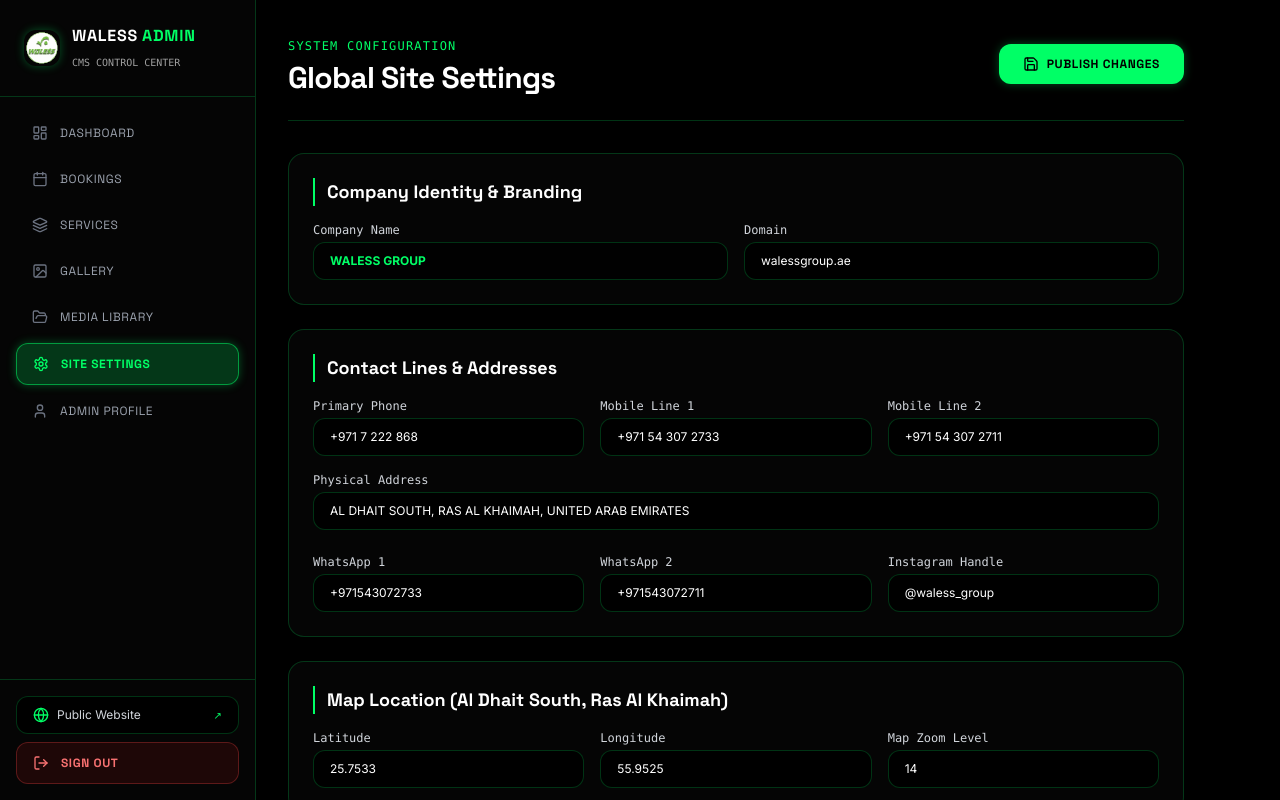
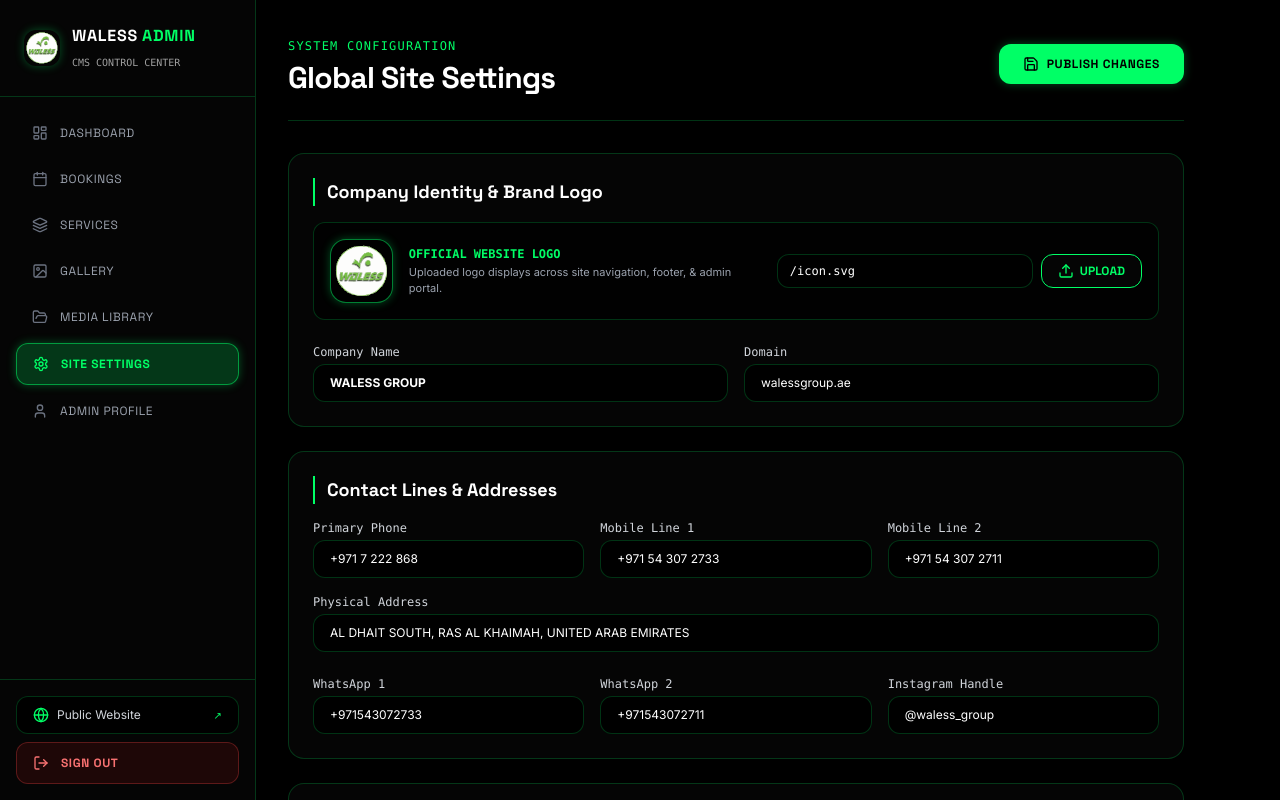
Before and after one commit to Adarsh1530/uae-carservice, a Next.js app: page /admin/settings in a window 1280 px wide. Shown: the top 800 px of the page. Built offline with nearby package versions, Linux system fonts and the light colour scheme; no server answers; the database is empty.

Commit message:
Add Logo Upload and Edit Manager to Site Settings

```diff
--- a/src/app/admin/settings/page.tsx
+++ b/src/app/admin/settings/page.tsx
@@ -1,7 +1,8 @@
 'use client';
 
 import React, { useEffect, useState } from 'react';
-import { Settings, Save, Loader2, CheckCircle2 } from 'lucide-react';
+import Image from 'next/image';
+import { Settings, Save, Loader2, CheckCircle2, Upload } from 'lucide-react';
 import { SiteSettings } from '@/lib/types';
 
 const DEFAULT_SETTINGS: SiteSettings = {
@@ -28,9 +29,10 @@
 };
 
 export default function AdminSettingsPage() {
-  const [settings, setSettings] = useState<SiteSettings>(DEFAULT_SETTINGS);
+  const [settings, setSettings] = useState<any>({ ...DEFAULT_SETTINGS, logoUrl: '/icon.svg' });
   const [loading, setLoading] = useState(true);
   const [saving, setSaving] = useState(false);
+  const [uploadingLogo, setUploadingLogo] = useState(false);
   const [successMsg, setSuccessMsg] = useState('');
 
   useEffect(() => {
@@ -38,12 +40,38 @@
       .then((res) => res.json())
       .then((data) => {
         if (data.success && data.settings) {
-          setSettings(data.settings);
+          setSettings({ ...DEFAULT_SETTINGS, logoUrl: '/icon.svg', ...data.settings });
         }
       })
       .catch((e) => console.warn('Fetch site settings error:', e))
       .finally(() => setLoading(false));
   }, []);
+
+  const handleLogoUpload = async (e: React.ChangeEvent<HTMLInputElement>) => {
+    const file = e.target.files?.[0];
+    if (!file) return;
+    setUploadingLogo(true);
+    const data = new FormData();
+    data.append('file', file);
+    data.append('category', 'Logos');
+
+    try {
+      const res = await fetch('/api/upload', {
+        method: 'POST',
+        body: data,
+      });
+      const resData = await res.json();
+      if (resData.success && resData.url) {
+        setSettings((prev: any) => ({ ...prev, logoUrl: resData.url }));
+      } else {
+        alert(resData.error || 'Upload failed');
+      }
+    } catch (err) {
+      console.error('Logo upload error:', err);
+    } finally {
+      setUploadingLogo(false);
+    }
+  };
 
   const handleSave = async (e: React.FormEvent) => {
     e.preventDefault();
@@ -59,8 +87,8 @@
 
       const data = await res.json();
       if (data.success) {
-        setSuccessMsg('Site settings updated successfully!');
-        if (data.settings) setSettings(data.settings);
+        setSuccessMsg('Site settings and logo updated successfully!');
+        if (data.settings) setSettings((prev: any) => ({ ...prev, ...data.settings }));
         setTimeout(() => setSuccessMsg(''), 4000);
       } else {
         alert(data.error || 'Failed to update settings');
@@ -106,19 +134,56 @@
       )}
 
       <form onSubmit={handleSave} className="space-y-6">
-        {/* Company Identity */}
+        {/* Company Identity & Logo */}
         <div className="p-6 rounded-2xl bg-brand-surface border border-brand-border space-y-4">
           <h3 className="font-heading font-bold text-lg text-white border-l-2 border-brand-green pl-3">
-            Company Identity & Branding
+            Company Identity & Brand Logo
           </h3>
-          <div className="grid grid-cols-1 sm:grid-cols-2 gap-4">
+
+          {/* Logo Upload Section */}
+          <div className="p-4 rounded-xl bg-black/80 border border-brand-border flex flex-col sm:flex-row items-center justify-between gap-4">
+            <div className="flex items-center gap-4">
+              <div className="relative w-16 h-16 rounded-2xl border border-brand-green/50 bg-black overflow-hidden shadow-neon-sm flex items-center justify-center">
+                {settings.logoUrl ? (
+                  <Image src={settings.logoUrl} alt="WALESS GROUP Logo" fill className="object-contain p-1" />
+                ) : (
+                  <span className="text-xs font-mono text-gray-500">No Logo</span>
+                )}
+              </div>
+              <div>
+                <span className="text-xs font-mono text-brand-green uppercase font-bold block">
+                  Official Website Logo
+                </span>
+                <p className="text-[11px] text-gray-400 mt-0.5">
+                  Uploaded logo displays across site navigation, footer, & admin portal.
+                </p>
+              </div>
+            </div>
+
+            <div className="flex items-center gap-2 w-full sm:w-auto">
+              <input
+                type="text"
+                value={settings.logoUrl || ''}
+                onChange={(e) => setSettings({ ...settings, logoUrl: e.target.value })}
+                placeholder="/icon.svg"
+                className="flex-1 sm:w-64 px-3 py-2 rounded-xl bg-black border border-brand-border text-white text-xs font-mono focus:border-brand-green"
+              />
+              <label className="cursor-pointer px-4 py-2 rounded-xl bg-brand-surface border border-brand-green text-brand-green text-xs font-heading font-bold hover:bg-brand-green hover:text-black transition-all flex items-center gap-1.5 shrink-0">
+                {uploadingLogo ? <Loader2 className="w-4 h-4 animate-spin" /> : <Upload className="w-4 h-4" />}
+                <span>UPLOAD</span>
+                <input type="file" accept="image/*,.svg" className="hidden" onChange={handleLogoUpload} />
+              </label>
+            </div>
+          </div>
+
+          <div className="grid grid-cols-1 sm:grid-cols-2 gap-4 pt-2">
             <div>
               <label className="block text-xs font-mono text-gray-300 mb-1">Company Name</label>
               <input
                 type="text"
-                readOnly
                 value={settings.companyName}
-                className="w-full px-4 py-2.5 rounded-xl bg-black/80 border border-brand-border text-brand-green font-bold text-xs cursor-not-allowed"
+                onChange={(e) => setSettings({ ...settings, companyName: e.target.value })}
+                className="w-full px-4 py-2.5 rounded-xl bg-black border border-brand-border text-white text-xs font-bold focus:border-brand-green"
               />
             </div>
             <div>
--- a/src/app/api/site-settings/route.ts
+++ b/src/app/api/site-settings/route.ts
@@ -8,6 +8,7 @@
   id: 'default',
   companyName: 'WALESS GROUP',
   domain: 'walessgroup.ae',
+  logoUrl: '/icon.svg',
   phone: '+971 7 222 868',
   mobile1: '+971 54 307 2733',
   mobile2: '+971 54 307 2711',
@@ -69,8 +70,9 @@
       updated = await db.siteSettings.upsert({
         where: { id: 'default' },
         update: {
-          companyName: body.companyName || 'WHALESS GROUP',
+          companyName: body.companyName || 'WALESS GROUP',
           domain: body.domain || 'walessgroup.ae',
+          logoUrl: body.logoUrl || '/icon.svg',
           phone: body.phone || '+971 7 222 868',
           mobile1: body.mobile1 || '+971 54 307 2733',
           mobile2: body.mobile2 || '+971 54 307 2711',
@@ -82,17 +84,18 @@
           mapLongitude: parseFloat(body.mapLongitude) || 55.9525,
           mapZoom: parseInt(body.mapZoom) || 14,
           heroHeading: body.heroHeading || 'ELEVATING AUTOMOTIVE & CORPORATE EXCELLENCE IN UAE',
-          heroSubheading: body.heroSubheading || 'WHALESS GROUP delivers ultra-luxury bespoke vehicle customization.',
+          heroSubheading: body.heroSubheading || 'WALESS GROUP delivers ultra-luxury bespoke vehicle customization.',
           heroImageUrl: body.heroImageUrl || '/uploads/home_page.jpg',
           aboutImageUrl: body.aboutImageUrl || '/uploads/gallery__1_.jpg',
           contactImageUrl: body.contactImageUrl || '/uploads/gallery__12_.jpg',
-          seoTitle: body.seoTitle || 'WHALESS GROUP',
-          seoDescription: body.seoDescription || 'WHALESS GROUP UAE',
+          seoTitle: body.seoTitle || 'WALESS GROUP | Luxury Automotive & Corporate Solutions UAE',
+          seoDescription: body.seoDescription || 'WALESS GROUP UAE',
         },
         create: {
           id: 'default',
-          companyName: body.companyName || 'WHALESS GROUP',
+          companyName: body.companyName || 'WALESS GROUP',
           domain: body.domain || 'walessgroup.ae',
+          logoUrl: body.logoUrl || '/icon.svg',
           phone: body.phone || '+971 7 222 868',
           mobile1: body.mobile1 || '+971 54 307 2733',
           mobile2: body.mobile2 || '+971 54 307 2711',
@@ -104,12 +107,12 @@
           mapLongitude: parseFloat(body.mapLongitude) || 55.9525,
           mapZoom: parseInt(body.mapZoom) || 14,
           heroHeading: body.heroHeading || 'ELEVATING AUTOMOTIVE & CORPORATE EXCELLENCE IN UAE',
-          heroSubheading: body.heroSubheading || 'WHALESS GROUP delivers ultra-luxury bespoke vehicle customization.',
+          heroSubheading: body.heroSubheading || 'WALESS GROUP delivers ultra-luxury bespoke vehicle customization.',
           heroImageUrl: body.heroImageUrl || '/uploads/home_page.jpg',
           aboutImageUrl: body.aboutImageUrl || '/uploads/gallery__1_.jpg',
           contactImageUrl: body.contactImageUrl || '/uploads/gallery__12_.jpg',
-          seoTitle: body.seoTitle || 'WHALESS GROUP',
-          seoDescription: body.seoDescription || 'WHALESS GROUP UAE',
+          seoTitle: body.seoTitle || 'WALESS GROUP | Luxury Automotive & Corporate Solutions UAE',
+          seoDescription: body.seoDescription || 'WALESS GROUP UAE',
         },
       });
 
```
Also changed, not shown: 1 other file (tests, documents, lock files or other folders).
